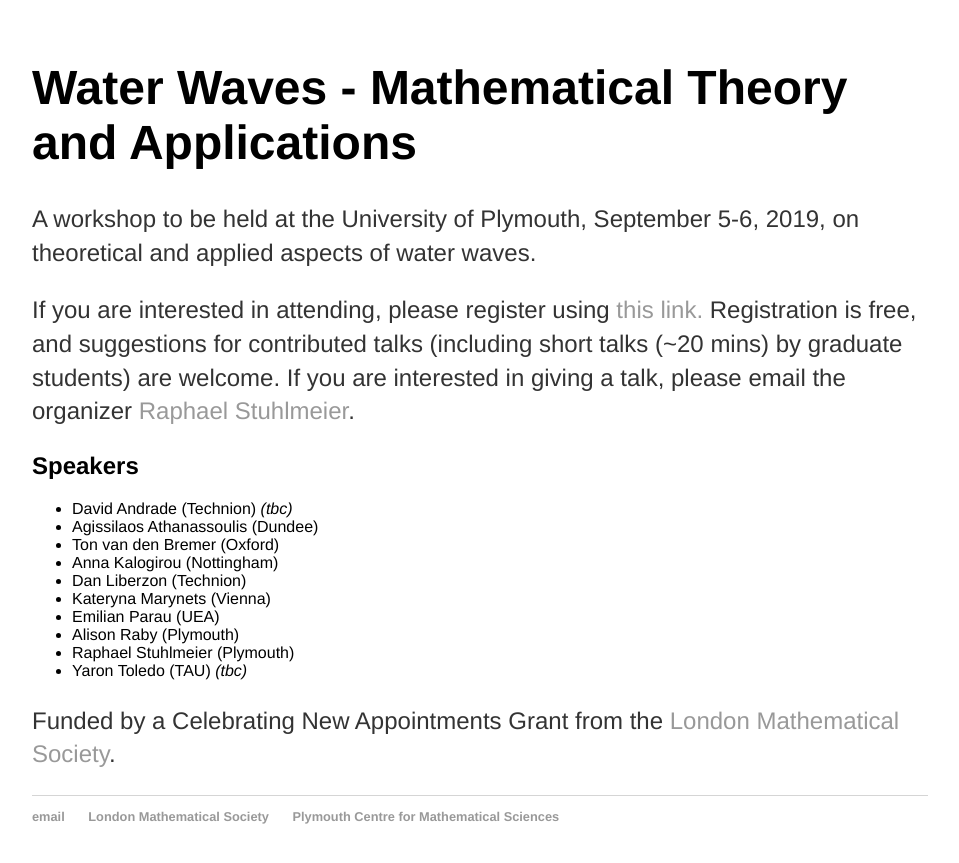
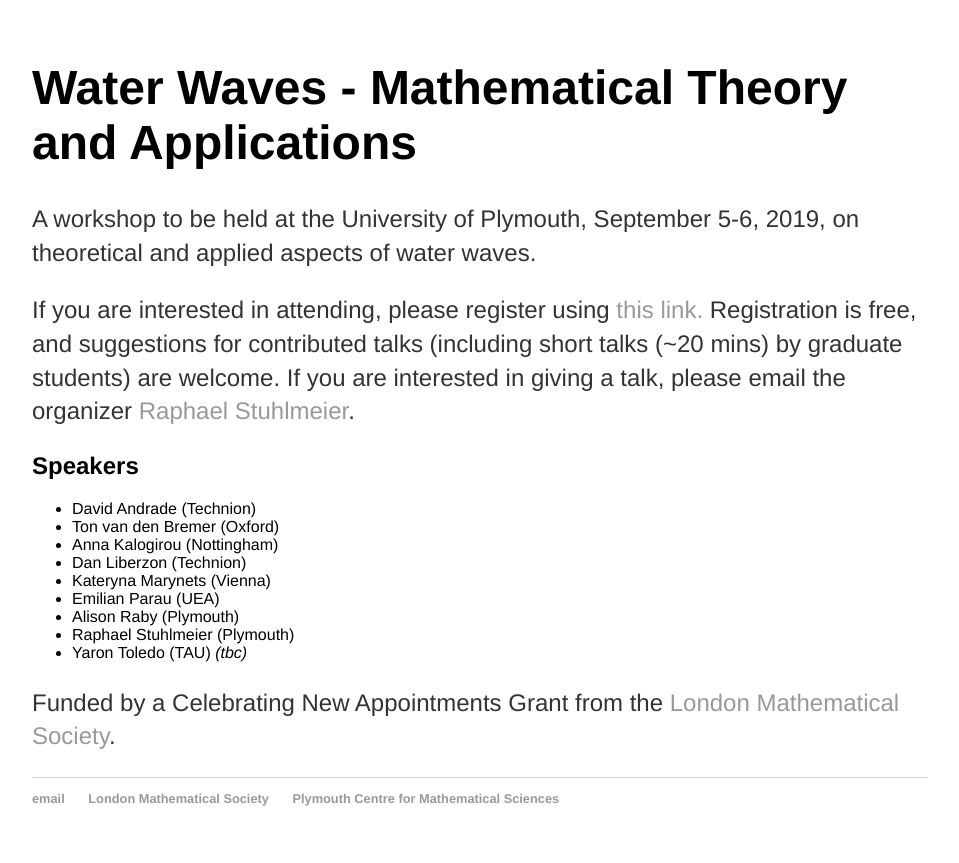
Before and after one commit to rstuhlmeier/rstuhlmeier.github.io, a Jekyll site: the page built from conferences/workshop.html, in a window 1280 px wide. Shown: the top 863 px of the page, without its empty margins (160-1119 px from the left). Built offline with Jekyll 4.4.1, drawn with Linux system fonts in a browser that asks for light colours.

Commit message:
Removed Agis

```diff
--- a/conferences/workshop.html
+++ b/conferences/workshop.html
@@ -11,8 +11,7 @@ title: Workshop Water Waves - Mathematical Theory and Applications
 
 <h2>Speakers</h2>
 <ul type=disc>
-<li>David Andrade (Technion) <i> (tbc) </i></li>
-<li>Agissilaos Athanassoulis (Dundee) </li>
+<li>David Andrade (Technion) </li>
   <li>Ton van den Bremer (Oxford) </li>
 <li>Anna Kalogirou (Nottingham) </li>
 <li>Dan Liberzon (Technion) </li>
```
